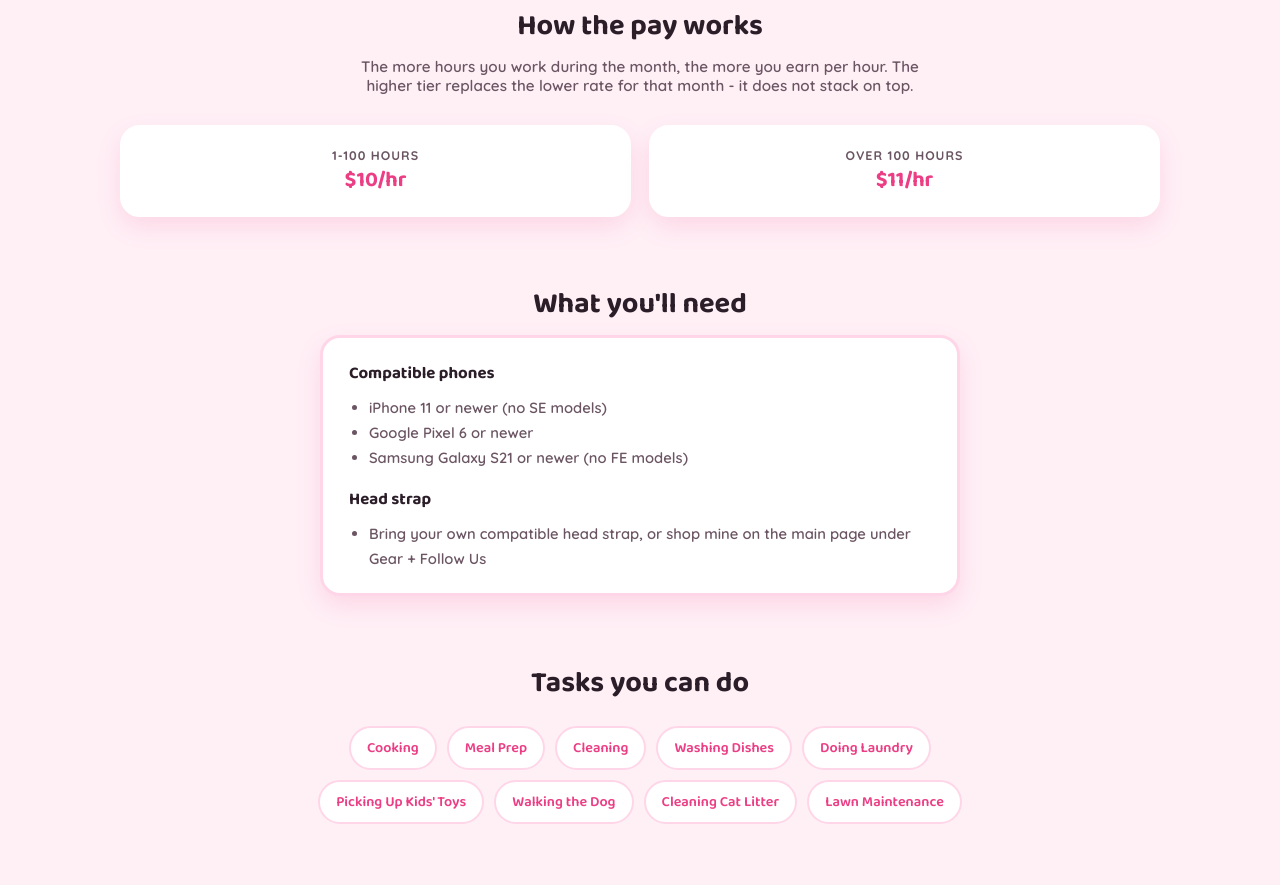
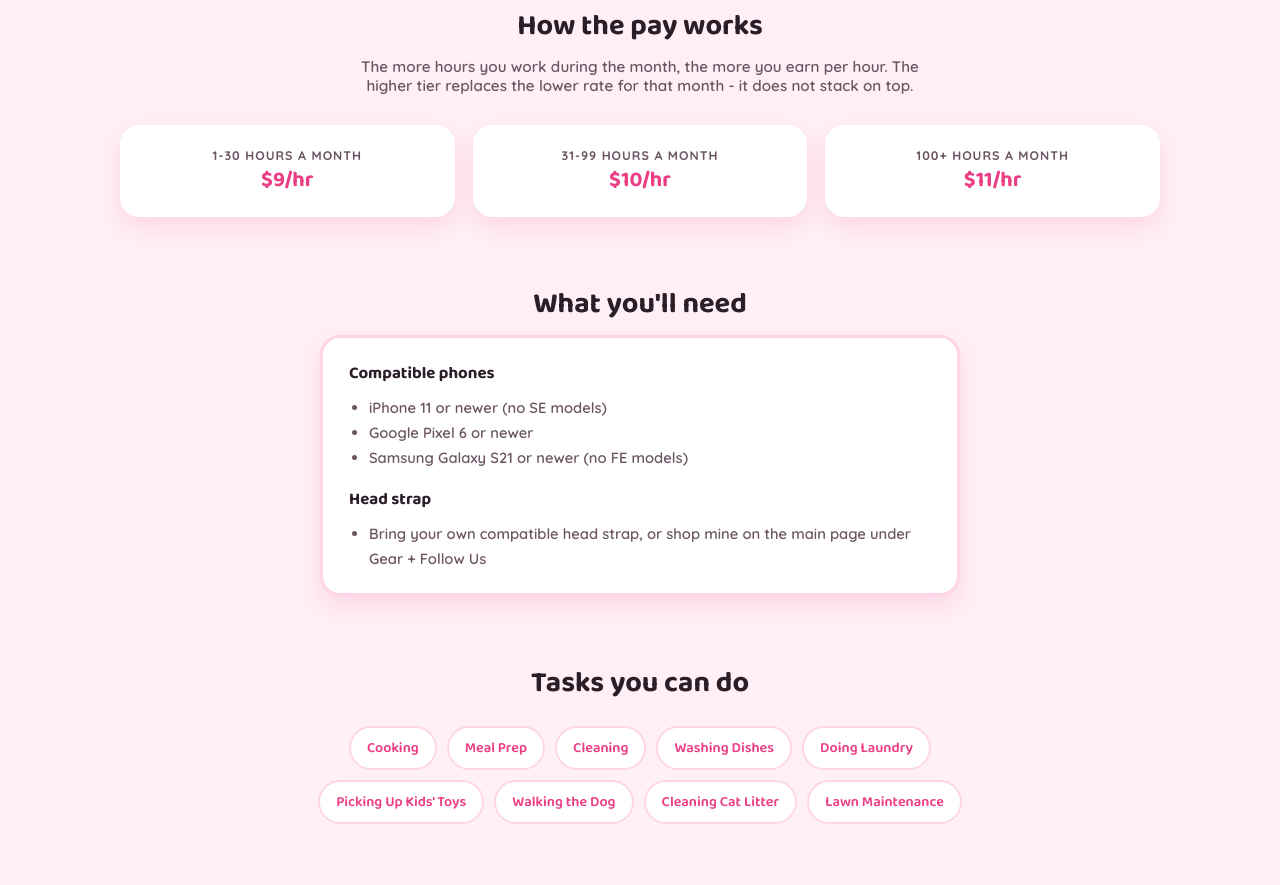
Before and after one commit to MamaNeedsCaffeine/mamaneedscaffeine.github.io, a plain HTML site: page amelia.html in a window 1280 px wide. Shown: the part 1000-1885 px from the top of the page. Drawn offline with Linux system fonts and the light colour scheme.

Commit message:
Update hourly pay labels in amelia.html

```diff
--- a/amelia.html
+++ b/amelia.html
@@ -46,11 +46,15 @@
   <p class="section-sub">The more hours you work during the month, the more you earn per hour. The higher tier replaces the lower rate for that month - it does not stack on top.</p>
   <div class="stat-row">
     <div class="stat-card">
-      <p class="stat-label">1-100 hours</p>
+      <p class="stat-label">1-30 hours a month</p>
+      <p class="stat-value">$9/hr</p>
+    </div>
+    <div class="stat-card">
+      <p class="stat-label">31-99 hours a month</p>
       <p class="stat-value">$10/hr</p>
     </div>
     <div class="stat-card">
-      <p class="stat-label">Over 100 hours</p>
+      <p class="stat-label">100+ hours a month</p>
       <p class="stat-value">$11/hr</p>
     </div>
   </div>
```
